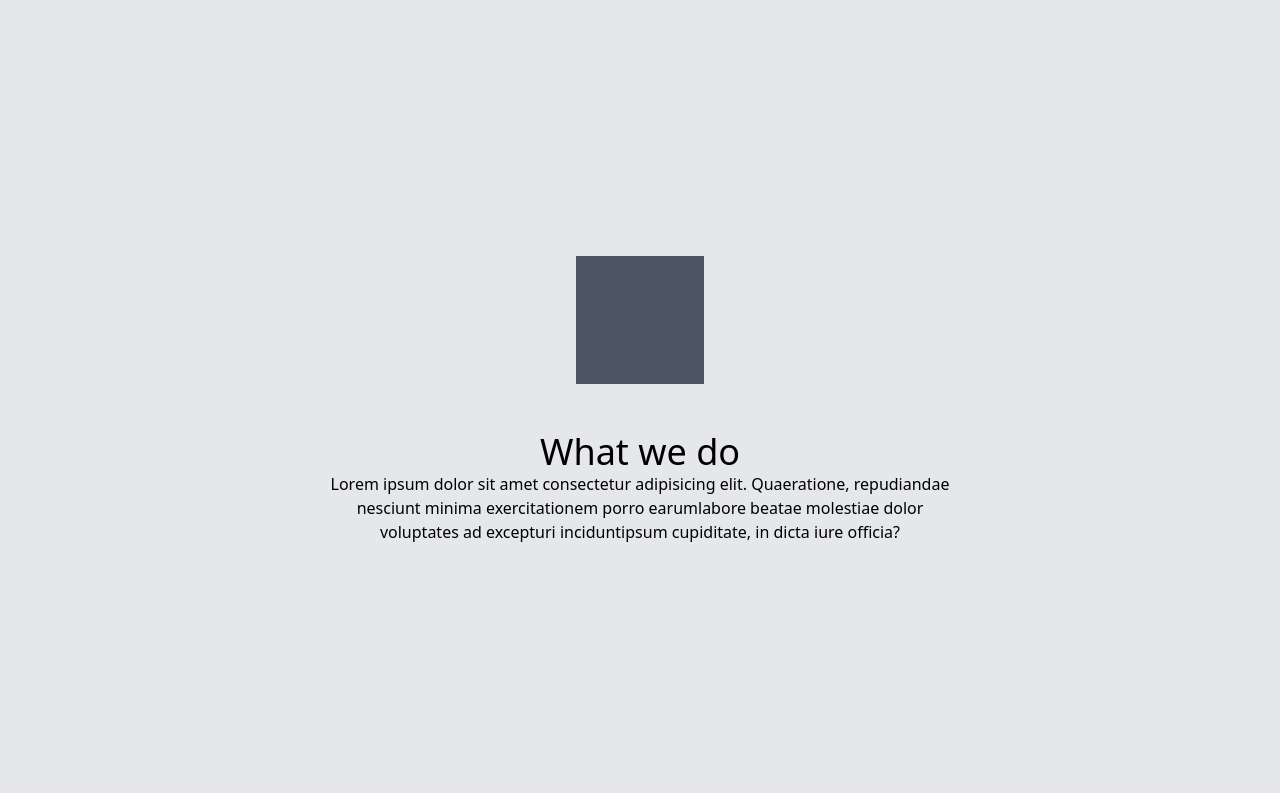
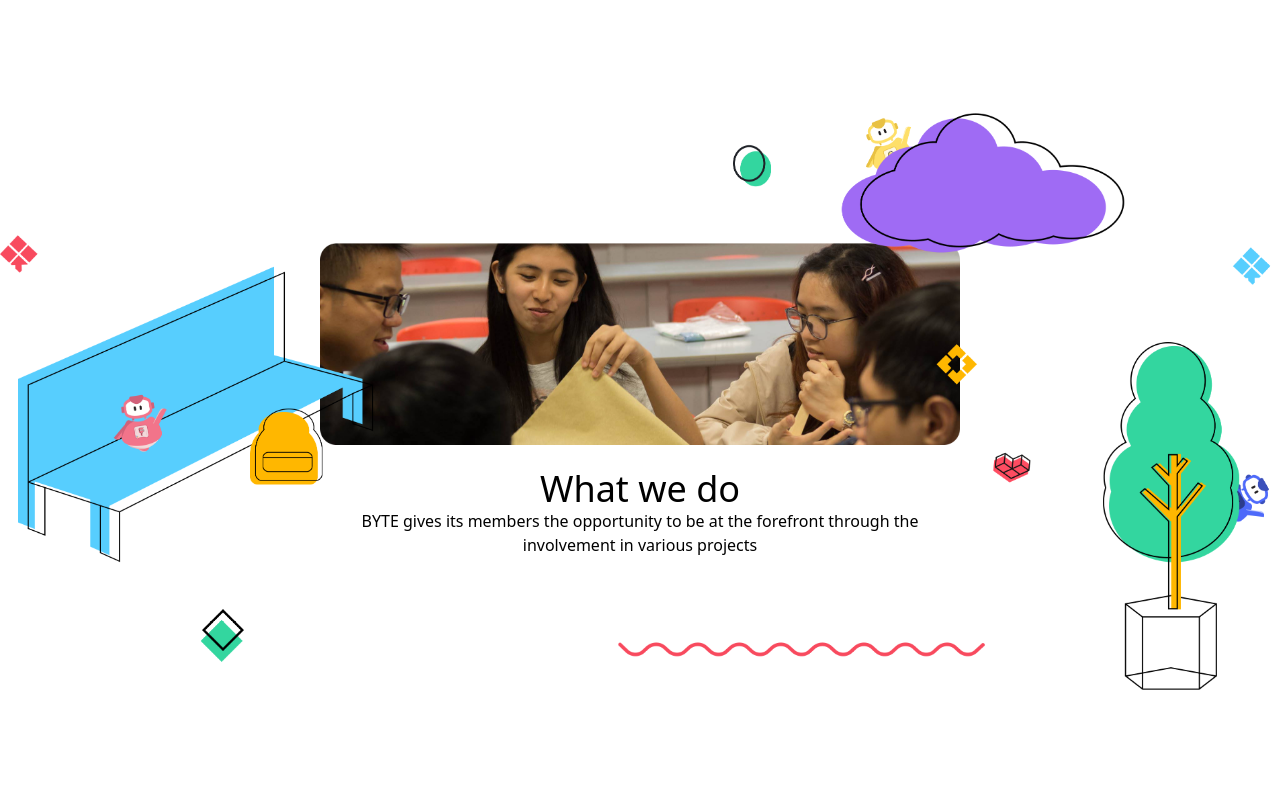
Before and after one commit to BYTE-ADMU/byte-website, a Gatsby site: page /projects in a window 1280 px wide. Shown: the top 793 px of the page. Built offline with nearby package versions, Linux system fonts and the light colour scheme; Gatsby itself is replaced by a stand-in of ours.

Commit message:
projects hero

```diff
--- a/src/components/projects_hero.js
+++ b/src/components/projects_hero.js
@@ -1,15 +1,24 @@
 import React from 'react'
 import '../styles/global.css'
 
+import ProjectsHeroImg from '../assets/projects/projects-hero-img.png'
+import ProjectsHeroBg from '../assets/projects/projects-hero-bg.png'
+
 const ProjectsHero = () => {
     return (
-        <div className="flex flex-col md:flex-row items-center justify-center w-full h-screen bg-gray-200">
+        <div className="flex flex-col md:flex-row items-center justify-center w-full h-screen">
           <div className="md: w-full md:w-1/2 flex flex-col items-center justify-center">
-            <div className="bg-gray-600 p-16 w-1/5"></div>
-            <h2 class="text-4xl pt-12">What we do</h2>
+            <img className="w=full h=full fixed sm:" src={ProjectsHeroBg} />
+            <div className="w-auto">
+            <img
+            src={ProjectsHeroImg}
+            alt="Projects Hero Image"
+            />
+            </div>
+            <h2 class="text-4xl pt-6">What we do</h2>
             <div className="flex flex-col md:items-center justify-center w-full">
                 <p className="text-center p-0 m-0">
-                    Lorem ipsum dolor sit amet consectetur adipisicing elit. Quaeratione, repudiandae nesciunt minima exercitationem porro earumlabore beatae molestiae dolor voluptates ad excepturi inciduntipsum cupiditate, in dicta iure officia?
+                BYTE gives its members the opportunity to be at the forefront through the involvement in various projects
                 </p>
             </div>
           </div>
```
Also changed, not shown: src/assets/projects/projects-hero-bg.png (added), src/assets/projects/projects-hero-img.png (added).
